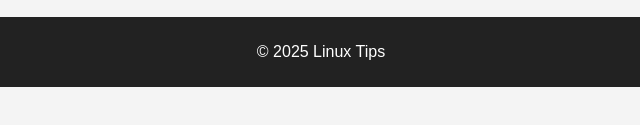
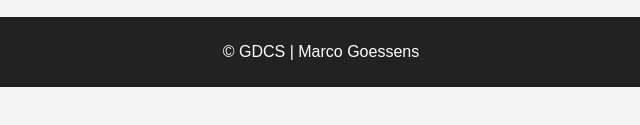
Before and after one commit to MG-Polo/DevOps_HTMLPage, a plain HTML site: page index.html in a window 1280 px wide. Shown: the part 561-686 px from the top of the page, 319-959 px from the left. Drawn offline with Linux system fonts and the light colour scheme.

Commit message:
Update index.html

```diff
--- a/index.html
+++ b/index.html
@@ -3,7 +3,7 @@
 <head>
     <meta charset="UTF-8">
     <meta name="viewport" content="width=device-width, initial-scale=1.0">
-    <title>Meest gebruikte Linux commando's</title>
+    <title>GDCS DevOps</title>
     <style>
         body {
             font-family: Arial, sans-serif;
@@ -119,7 +119,7 @@
         </section>
     </main>
     <footer>
-        <p>&copy; 2025 Linux Tips</p>
+        <p>&copy; GDCS | Marco Goessens</p>
     </footer>
 </body>
 </html>
```
